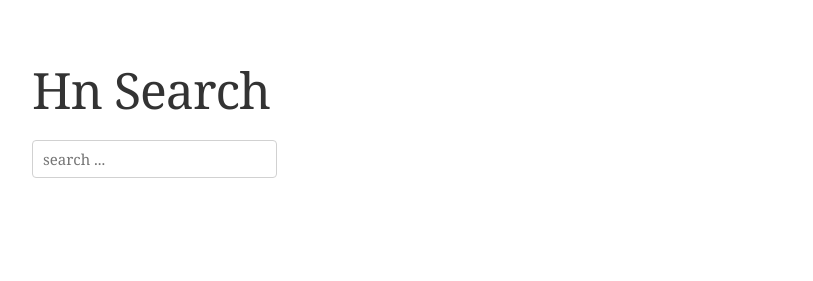
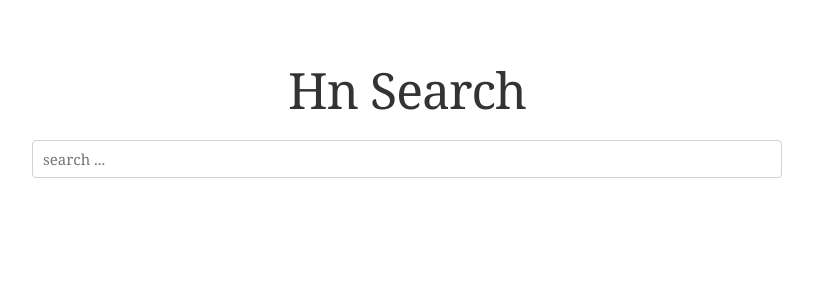
Before and after one commit to mukeshscreener/hn-search, a plain HTML site: page index.html in a window 1280 px wide. Shown: the whole page, without its empty margins (233-1046 px from the left). Drawn offline with Linux system fonts and the light colour scheme.

Commit message:
Style some things

```diff
--- a/index.html
+++ b/index.html
@@ -11,14 +11,17 @@
 
 <body>
 	<!-- content -->
+	<div class="center" x-data="getResults">
 		<h1>Hn Search</h1>
-	<div x-data="getResults">
+		<div>
 			<input
+			class="width-50"
 			type="text"
 			x-on:input="fetchResults"
 			placeholder="search ..."
 			name="search"
 			x-model="search">
+			<div class="results initial">
 				<ul style="list-style-type: none;">
 					<template x-for="item in results">
 						<li>
@@ -27,5 +30,7 @@
 					</template>
 				</ul>
 			</div>
+		</div>
+	</div>
 </body>
 </html>
--- a/statics/style.css
+++ b/statics/style.css
@@ -12,3 +12,14 @@ h2,
 strong {
   color: #333;
 }
+
+.center {
+  text-align: center;
+}
+
+.initial {
+  text-align: initial;
+}
+.width-50 {
+  width: 100%;
+}
```
Lines whose indentation alone changed are shown as unchanged.
